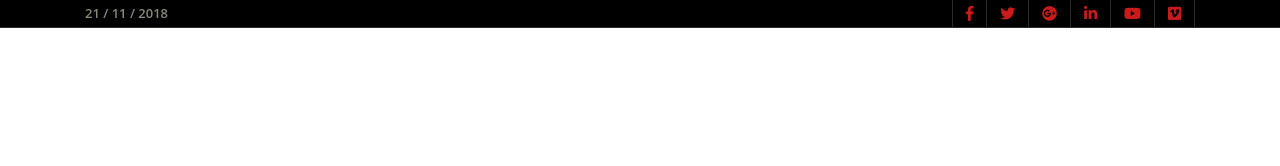
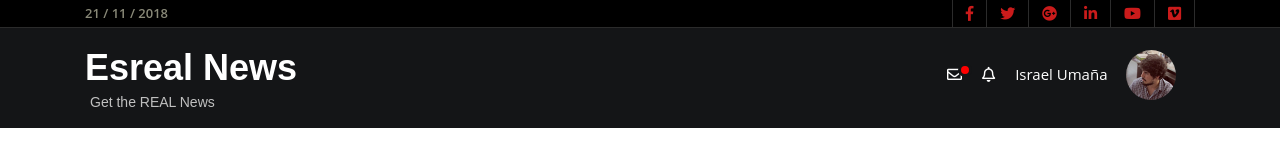
Before and after one commit to esreal12/dwebII-examen02, a plain HTML site: page index.html in a window 1280 px wide. Drawn offline with nearby package versions, Linux system fonts and the light colour scheme.

Commit message:
Top Head Ready

```diff
--- a/index.html
+++ b/index.html
@@ -5,12 +5,10 @@
     <meta charset="UTF-8">
     <meta name="viewport" content="width=device-width, initial-scale=1.0 shrink-to-fit=no">
     <meta http-equiv="X-UA-Compatible" content="ie=edge">
-    <link rel="stylesheet" href="https://stackpath.bootstrapcdn.com/bootstrap/4.1.3/css/bootstrap.min.css"
-    integrity="sha384-MCw98/SFnGE8fJT3GXwEOngsV7Zt27NXFoaoApmYm81iuXoPkFOJwJ8ERdknLPMO"
-    crossorigin="anonymous">
-    <link rel="stylesheet" href="https://use.fontawesome.com/releases/v5.5.0/css/all.css"
-    integrity="sha384-B4dIYHKNBt8Bc12p+WXckhzcICo0wtJAoU8YZTY5qE0Id1GSseTk6S+L3BlXeVIU"
-    crossorigin="anonymous">
+    <link rel="stylesheet" href="https://stackpath.bootstrapcdn.com/bootstrap/4.1.3/css/bootstrap.min.css" integrity="sha384-MCw98/SFnGE8fJT3GXwEOngsV7Zt27NXFoaoApmYm81iuXoPkFOJwJ8ERdknLPMO"
+        crossorigin="anonymous">
+    <link rel="stylesheet" href="https://use.fontawesome.com/releases/v5.5.0/css/all.css" integrity="sha384-B4dIYHKNBt8Bc12p+WXckhzcICo0wtJAoU8YZTY5qE0Id1GSseTk6S+L3BlXeVIU"
+        crossorigin="anonymous">
     <link rel="stylesheet" href="css/customs.css">
     <title>Examen 2 - Diseño Web II - Israel Umaña Sedeo</title>
 </head>
@@ -38,17 +36,43 @@
             </div>
         </div>
     </div>
+    <div class="top-head">
+        <div class="container">
+            <div class="row">
+                <div class="col-md-6 col-lg4">
+                    <h1>
+                        Esreal News
+                        <small>
+                            Get the REAL News
+                        </small>
+                    </h1>
+                </div>
+                <div class="col-md-6 col-lg-3 ml-auto admin-bar hidden-sm-down">
+                    <nav class="nav nav-inline">
+                        <a href="#" class="nav-link">
+                            <span class="ping"></span>
+                            <i class="far fa-envelope"></i>
+                        </a>
+                        <a href="#" class="nav-link">
+                            <i class="far fa-bell"></i>
+                        </a>
+                        <a href="#" class="nav-link">
+                            Israel Umaña
+                            <img src="img/esreal.jpg" alt="" class="img-fluid rounded-circle">
+                        </a>
+                    </nav>
+                </div>
+            </div>
+        </div>
+    </div>
 
 
-    <script src="https://code.jquery.com/jquery-3.3.1.slim.min.js"
-    integrity="sha384-q8i/X+965DzO0rT7abK41JStQIAqVgRVzpbzo5smXKp4YfRvH+8abtTE1Pi6jizo"
-    crossorigin="anonymous"></script>
-    <script src="https://cdnjs.cloudflare.com/ajax/libs/popper.js/1.14.3/umd/popper.min.js"
-    integrity="sha384-ZMP7rVo3mIykV+2+9J3UJ46jBk0WLaUAdn689aCwoqbBJiSnjAK/l8WvCWPIPm49"
-    crossorigin="anonymous"></script>
-    <script src="https://stackpath.bootstrapcdn.com/bootstrap/4.1.3/js/bootstrap.min.js"
-    integrity="sha384-ChfqqxuZUCnJSK3+MXmPNIyE6ZbWh2IMqE241rYiqJxyMiZ6OW/JmZQ5stwEULTy"
-    crossorigin="anonymous"></script>
+    <script src="https://code.jquery.com/jquery-3.3.1.slim.min.js" integrity="sha384-q8i/X+965DzO0rT7abK41JStQIAqVgRVzpbzo5smXKp4YfRvH+8abtTE1Pi6jizo"
+        crossorigin="anonymous"></script>
+    <script src="https://cdnjs.cloudflare.com/ajax/libs/popper.js/1.14.3/umd/popper.min.js" integrity="sha384-ZMP7rVo3mIykV+2+9J3UJ46jBk0WLaUAdn689aCwoqbBJiSnjAK/l8WvCWPIPm49"
+        crossorigin="anonymous"></script>
+    <script src="https://stackpath.bootstrapcdn.com/bootstrap/4.1.3/js/bootstrap.min.js" integrity="sha384-ChfqqxuZUCnJSK3+MXmPNIyE6ZbWh2IMqE241rYiqJxyMiZ6OW/JmZQ5stwEULTy"
+        crossorigin="anonymous"></script>
 </body>
 
 </html>
```
Also changed, not shown: css/customs.css (+4 -4 lines), img/esreal.jpg (added).
